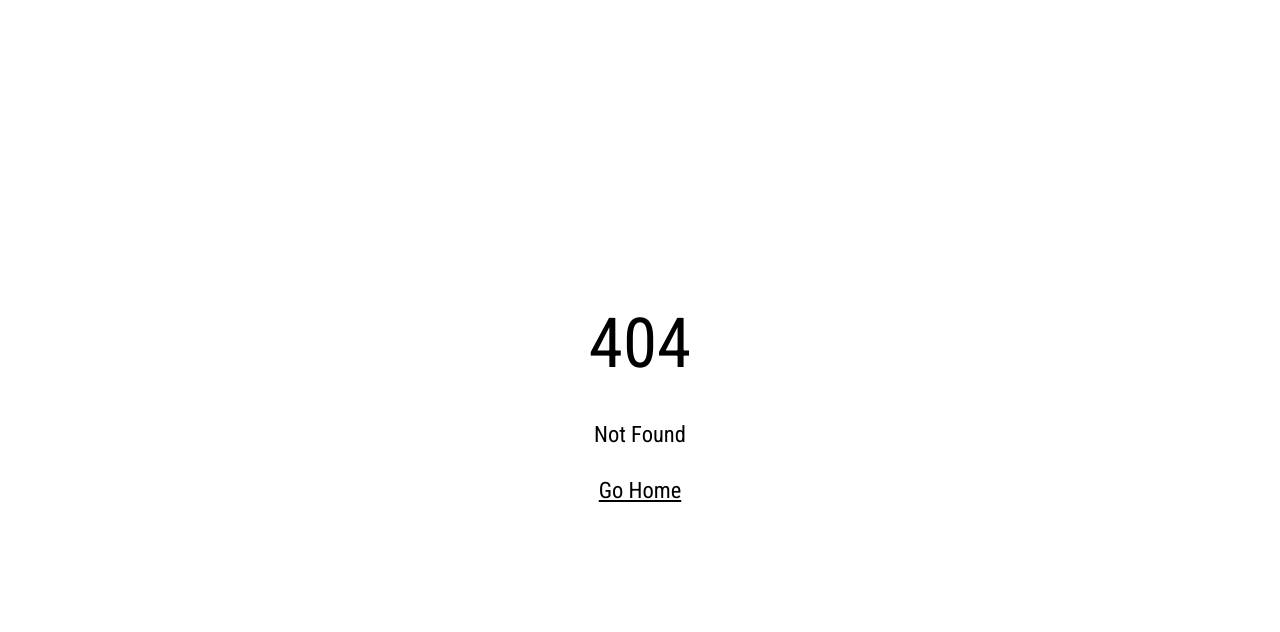
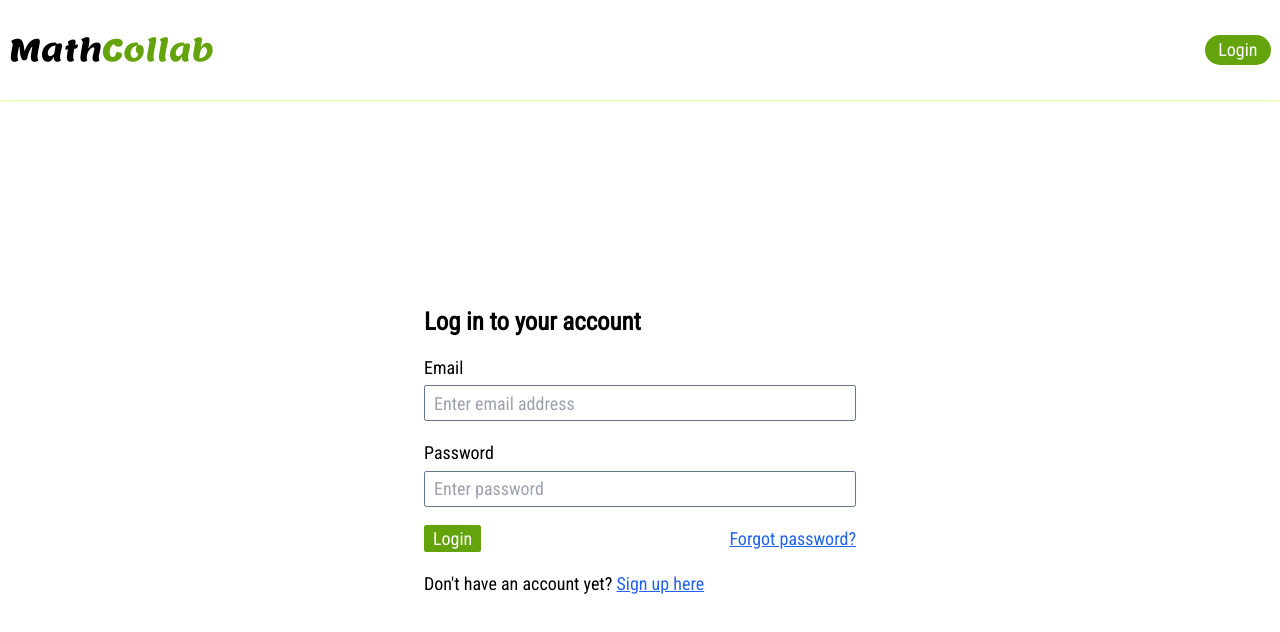
Before and after one commit to Jideotetic/MathCollab, a React (Vite) app: page /login in a window 1280 px wide. Before the commit this address had no page. Shown: the top 632 px of the page. Built offline with nearby package versions, Linux system fonts and the light colour scheme.

Commit message:
Implemented the login route

```diff
--- a/src/App.tsx
+++ b/src/App.tsx
@@ -1,11 +1,100 @@
 function App() {
+  const formInputs = formDetails.map((detail, i) => {
+    return (
+      <>
+        <li key={i}>
+          <label htmlFor={detail} className="inline-block w-[50px] text-right">
+            {detail}:
+          </label>
+          <input type="text" id={detail} name={detail} className="w-[300px]" />
+        </li>
+      </>
+    );
+  });
+
   return (
     <>
-      <h1 className="bg-sky-700 px-4 py-2 text-white hover:bg-sky-800 sm:px-8 sm:py-3">
-        MathCollab
-      </h1>
+      <form
+        action="#"
+        method="post"
+        className="mx-auto w-full max-w-[400px] rounded-lg border border-slate-400 p-4"
+      >
+        <ul className="space-y-4">
+          {formInputs}
+          <li>
+            <label htmlFor="msg" className="inline-block w-[50px] text-right">
+              Message:
+            </label>
+            <textarea
+              id="msg"
+              name="user_message"
+              className="w-[300px] align-top"
+            ></textarea>
+          </li>
+          <li className="overflow-hidden">
+            <button type="submit" className="truncate pl-[50px]">
+              Sendyourmessage
+            </button>
+          </li>
+        </ul>
+        <section>
+          <h2>Contact information</h2>
+          <fieldset className="relative border border-slate-400">
+            <legend className="absolute right-0 top-0">Title</legend>
+            <ul>
+              <li>
+                <label htmlFor="title_1">
+                  <input type="radio" id="title_1" name="title" value="A" />
+                  Ace
+                </label>
+              </li>
+              <li>
+                <label htmlFor="title_2">
+                  <input type="radio" id="title_2" name="title" value="K" />
+                  King
+                </label>
+              </li>
+              <li>
+                <label htmlFor="title_3">
+                  <input type="radio" id="title_3" name="title" value="Q" />
+                  Queen
+                </label>
+              </li>
+            </ul>
+          </fieldset>
+          <p>
+            <label htmlFor="name">
+              <span>Name: </span>
+              <strong>
+                <span aria-label="required">*</span>
+              </strong>
+            </label>
+            <input type="text" id="name" name="username" required />
+          </p>
+          <p>
+            <label htmlFor="mail">
+              <span>Email: </span>
+              <strong>
+                <span aria-label="required">*</span>
+              </strong>
+            </label>
+            <input type="email" id="mail" name="usermail" required />
+          </p>
+          <p>
+            <label htmlFor="pwd">
+              <span>Password: </span>
+              <strong>
+                <span aria-label="required">*</span>
+              </strong>
+            </label>
+            <input type="password" id="pwd" name="password" required />
+          </p>
+        </section>
+      </form>
     </>
   );
 }
 
+const formDetails = ["Name", "Email", "Password"];
+
 export default App;
--- /dev/null
+++ b/src/components/Main.tsx
@@ -0,0 +1,3 @@
+export default function Main({ children }: { children: React.ReactElement }) {
+  return <main className="px-2">{children}</main>;
+}
--- a/src/index.css
+++ b/src/index.css
@@ -4,5 +4,5 @@
 
 :root {
   font-family: "Roboto Condensed", sans-serif;
-  font-size: clamp(1.2rem, 1.1313rem + 0.3438vw, 1.4063rem);
+  font-size: clamp(1rem, 0.9583rem + 0.2083vw, 1.125rem);
 }
--- a/src/routes/HomePage.tsx
+++ b/src/routes/HomePage.tsx
@@ -1,7 +1,6 @@
 export default function HomePage() {
   return (
-    <>
-      <div>
+    <div className="flex min-h-[calc(100vh-100px)] items-center justify-center text-center">
       <h2 className="text-clamp3 font-extrabold">
         Welcome to{" "}
         <span className="font-lemons">
@@ -9,6 +8,5 @@ export default function HomePage() {
         </span>
       </h2>
     </div>
-    </>
   );
 }
--- /dev/null
+++ b/src/routes/Login.tsx
@@ -0,0 +1,58 @@
+import { Link } from "react-router-dom";
+
+const labels = ["email", "password"];
+
+const inputs = labels.map((label) => {
+  return (
+    <li key={label} className="mb-4">
+      <label htmlFor={label}>{label === "email" ? "Email" : "Password"}</label>
+      <input
+        type={label}
+        name={label}
+        id={label}
+        className="mt-1 h-8 w-full rounded-sm border border-slate-500 p-2 focus:outline-lime-600"
+        placeholder={
+          label === "email" ? "Enter email address" : "Enter password"
+        }
+        required
+      />
+    </li>
+  );
+});
+
+export default function Login() {
+  return (
+    <div className="mx-auto flex min-h-[calc(100vh-100px)] w-full max-w-sm flex-col justify-center">
+      <h1 className="mb-3 text-clamp1 font-semibold">Log in to your account</h1>
+      <form>
+        <ul>
+          {inputs}
+          <li className="mb-4 flex justify-between">
+            <button
+              type="submit"
+              className="rounded-sm bg-lime-600 px-2 text-white hover:bg-lime-800"
+            >
+              Login
+            </button>
+            <Link
+              to="/password-reset"
+              className="text-blue-600 underline hover:no-underline"
+            >
+              Forgot password?
+            </Link>
+          </li>
+        </ul>
+
+        <p>
+          Don't have an account yet?{" "}
+          <Link
+            to="/signup"
+            className="text-blue-600 underline hover:no-underline"
+          >
+            Sign up here
+          </Link>
+        </p>
+      </form>
+    </div>
+  );
+}
--- a/src/routes/Root.tsx
+++ b/src/routes/Root.tsx
@@ -1,4 +1,5 @@
 import { Outlet, Link } from "react-router-dom";
+import Main from "../components/Main";
 
 export default function Root() {
   return (
@@ -6,18 +7,27 @@ export default function Root() {
       <header className="flex h-[100px] flex-col justify-center px-2 text-black shadow-sm shadow-lime-200">
         <ul className="flex items-center justify-between">
           <li className="font-lemons text-clamp2 transition-transform duration-300 ease-in-out hover:scale-75">
-            <Link to="/" title="Go to homepage">
+            <Link
+              to="/"
+              title="Go to homepage"
+              className="focus-visible:outline-2 focus-visible:outline-lime-600"
+            >
               Math<span className="text-lime-600">Collab</span>
             </Link>
           </li>
-          <li className="shrink-0 rounded-full bg-lime-600 px-3 py-1 text-white hover:bg-lime-800">
-            <Link to="login">Login</Link>
+          <li className="shrink-0 text-white">
+            <Link
+              to="login"
+              className="rounded-full bg-lime-600 px-3 py-1 hover:bg-lime-800 focus:outline-2 focus:outline-lime-900"
+            >
+              Login
+            </Link>
           </li>
         </ul>
       </header>
-      <main className="flex min-h-[calc(100vh-100px)] items-center justify-center px-2 text-center">
+      <Main>
         <Outlet />
-      </main>
+      </Main>
     </>
   );
 }
```
Also changed, not shown: src/main.tsx (+13 -0 lines), 1 other file (tests, documents, lock files or other folders). Lines whose indentation alone changed are shown as unchanged.
